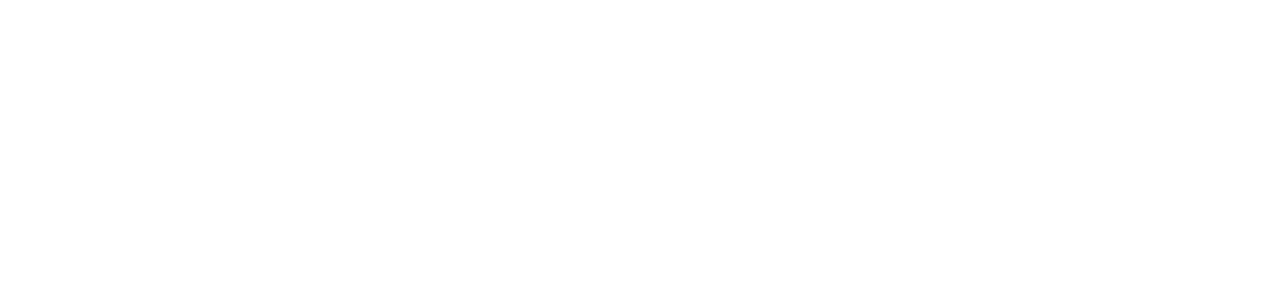
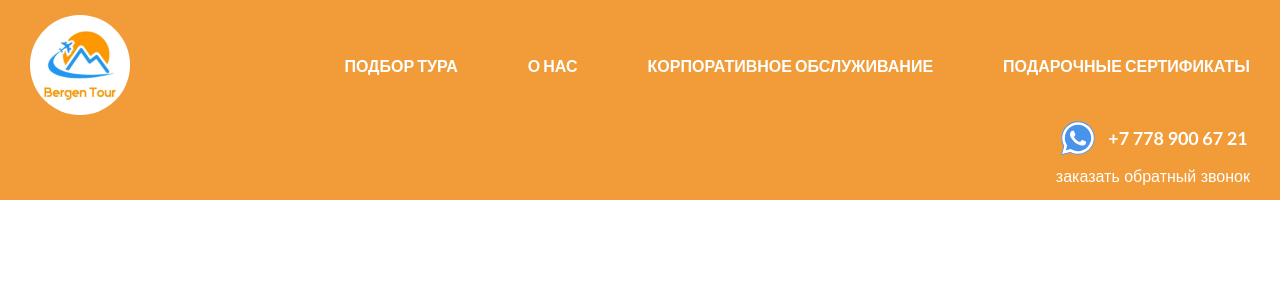
Before and after one commit to dariaSDemidova/Bergen-Tour, a React (Vite) app: page / in a window 1280 px wide. Shown: the top 300 px of the page. Built offline with nearby package versions, Linux system fonts and the light colour scheme.

Commit message:
add header

```diff
--- a/src/App.scss
+++ b/src/App.scss
@@ -1,6 +1,5 @@
 #root {
   margin: 0 auto;
-  padding: 2rem;
   text-align: center;
   width: 100vw;
 }
--- a/src/components/Header/Header.jsx
+++ b/src/components/Header/Header.jsx
@@ -1,11 +1,47 @@
+import { useState } from 'react';
+import logo from '../../assets/icons/logo.svg';
+import whatsapp from '../../assets/icons/whatsapp.svg';
+import { Link } from 'react-router-dom';
 import './Header.scss';
 
 const Header = () => {
+    const [isMenuOpen, setIsMenuOpen] = useState(false);
+
+    const toggleMenu = () => {
+        setIsMenuOpen(!isMenuOpen);
+    };
+
     return (
-        <>
-        </>
+        <header className="header">
+            <div className="header__container">
+                <div className="header__main">
+                    <Link to="/"><img src={logo} alt="logo" className="header__logo" /></Link>
+                    <nav className={`nav ${isMenuOpen ? 'nav-active' : ''}`}>
+                        <ul className={`menu ${isMenuOpen ? 'menu-active' : ''}`}>
+                            <li className="menu__item"><Link to="/" className="menu__link" onClick={toggleMenu}>Подбор тура</Link></li>
+                            <li className="menu__item"><Link to="/about" className="menu__link" onClick={toggleMenu}>О нас</Link></li>
+                            <li className="menu__item"><Link to="/service" className="menu__link" onClick={toggleMenu}>Корпоративное обслуживание</Link></li>
+                            <li className="menu__item"><Link to="/certificates" className="menu__link" onClick={toggleMenu}>Подарочные сертификаты</Link></li>
+                        </ul>
+                    </nav>
+                </div>
+                <div className="contacts">
+                    <div className="contacts__info">
+                        <img src={whatsapp} alt="phone" className="contacts__icon" />
+                        <div>
+                            <div className="contacts__phone">+7 778 900 67 21</div>
+                        </div>
+                    </div>
+                    <button id="contacts__button" className="contacts__button">заказать обратный звонок</button>
+                </div>
+                <div className={`hamburger ${isMenuOpen ? 'hamburger-active' : ''}`} onClick={toggleMenu}>
+                    <span></span>
+                    <span></span>
+                    <span></span>
+                </div>
+            </div>
+        </header>
     );
 };
 
-
 export default Header;
--- a/src/components/Header/Header.scss
+++ b/src/components/Header/Header.scss
@@ -0,0 +1,195 @@
+@import '../../styles/variables.scss';
+@import '../../styles/mixins.scss';
+
+.header {
+    height: 140px;
+    display: flex;
+    background-color: $orange-color;
+
+    @media screen and (max-width: 1440px) {
+        height: 200px;
+    }
+
+    @media screen and (max-width: 768px) {
+        height: 100px;
+    }
+
+    &__container {
+        display: flex;
+        justify-content: space-between;
+        align-items: center;
+        width: 100%;
+        padding: 0 50px;
+
+        @media screen and (max-width: 1440px) {
+            padding: 0 30px;
+            flex-direction: column;
+            justify-content: center;
+            align-items: flex-end;
+        }
+
+        @media screen and (max-width: 768px) {
+            padding: 0 20px;
+            flex-direction: row;
+            justify-content: space-between;
+            align-items: center;
+        }
+    }
+
+    &__main {
+        display: flex;
+        align-items: center;
+        gap: 50px;
+
+        @media screen and (min-width: 768px) and (max-width: 1440px) {
+            width: 100%;
+            justify-content: space-between;
+        }
+
+        @media screen and (max-width: 768px) {
+            gap: 0;
+        }
+    }
+
+    &__logo {
+        height: 100px;
+
+        @media screen and (max-width: 768px) {
+            height: 70px;
+        }
+    }
+}
+
+.hamburger {
+    display: none;
+    cursor: pointer;
+
+    @media screen and (max-width: 768px) {
+        display: flex;
+        flex-direction: column;
+        justify-content: space-around;
+        height: 24px;
+        width: 30px;
+        position: relative;
+        z-index: 2;
+
+        span {
+            display: block;
+            width: 100%;
+            height: 3px;
+            background-color: $white-color;
+            transition: all 0.3s ease;
+        }
+
+        &.hamburger-active span:nth-child(1) {
+            transform: rotate(45deg);
+            position: absolute;
+            top: 10px;
+        }
+
+        &.hamburger-active span:nth-child(2) {
+            opacity: 0;
+        }
+
+        &.hamburger-active span:nth-child(3) {
+            transform: rotate(-45deg);
+            position: absolute;
+            top: 10px;
+        }
+    }
+}
+
+.menu {
+    display: flex;
+    list-style: none;
+    gap: 70px;
+
+    @media screen and (max-width: 768px) {
+        display: none;
+        position: fixed;
+        top: 0;
+        left: 0;
+        background-color: $blue-color;
+        flex-direction: column;
+        width: 100%;
+        height: 100%;
+        gap: 20px;
+        list-style: none;
+        z-index: 1;
+        padding: 150px 20px;
+
+        &.menu-active {
+            display: flex;
+        }
+    }
+
+    &__link {
+        @include text-styles(16px, 700, $white-color);
+        text-decoration: none;
+        text-transform: uppercase;
+
+        &:hover {
+            color: $blue-color;
+            text-decoration: underline;
+        }
+    }
+}
+
+.contacts {
+    display: flex;
+    flex-direction: column;
+    align-items: center;
+
+    &__info {
+        display: flex;
+        align-items: center;
+        margin-bottom: 10px;
+
+        @media screen and (max-width: 768px) {
+            margin-bottom: 5px;
+        }
+
+        .contacts__icon {
+            margin-right: 10px;
+
+            @media screen and (max-width: 1440px) {
+                height: 40px;
+            }
+
+            @media screen and (max-width: 425px) {
+                height: 20px;
+            }
+        }
+    }
+
+    &__phone {
+        @include text-styles(22px, 700, $white-color);
+
+        @media screen and (max-width: 1440px) {
+            font-size: 18px;
+        }
+
+        @media screen and (max-width: 425px) {
+            font-size: 14px;
+        }
+    }
+
+    &__button {
+        border: none;
+        background-color: $orange-color;
+        @include text-styles(20px, 400, $white-color);
+
+        @media screen and (max-width: 1440px) {
+            font-size: 16px;
+        }
+
+        @media screen and (max-width: 425px) {
+            font-size: 12px;
+        }
+
+        &:hover {
+            text-decoration: underline;
+            cursor: pointer;
+        }
+    }
+}
```
